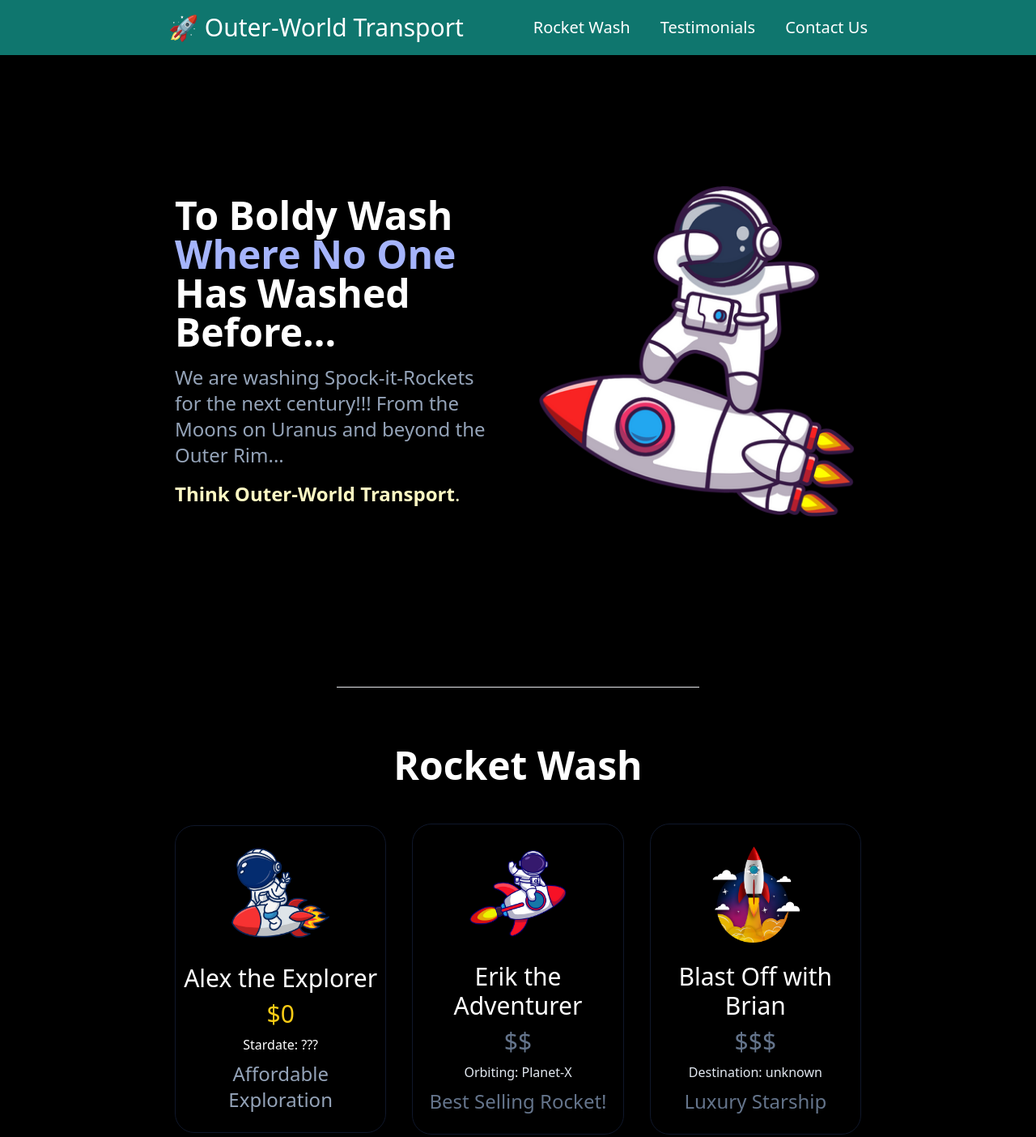
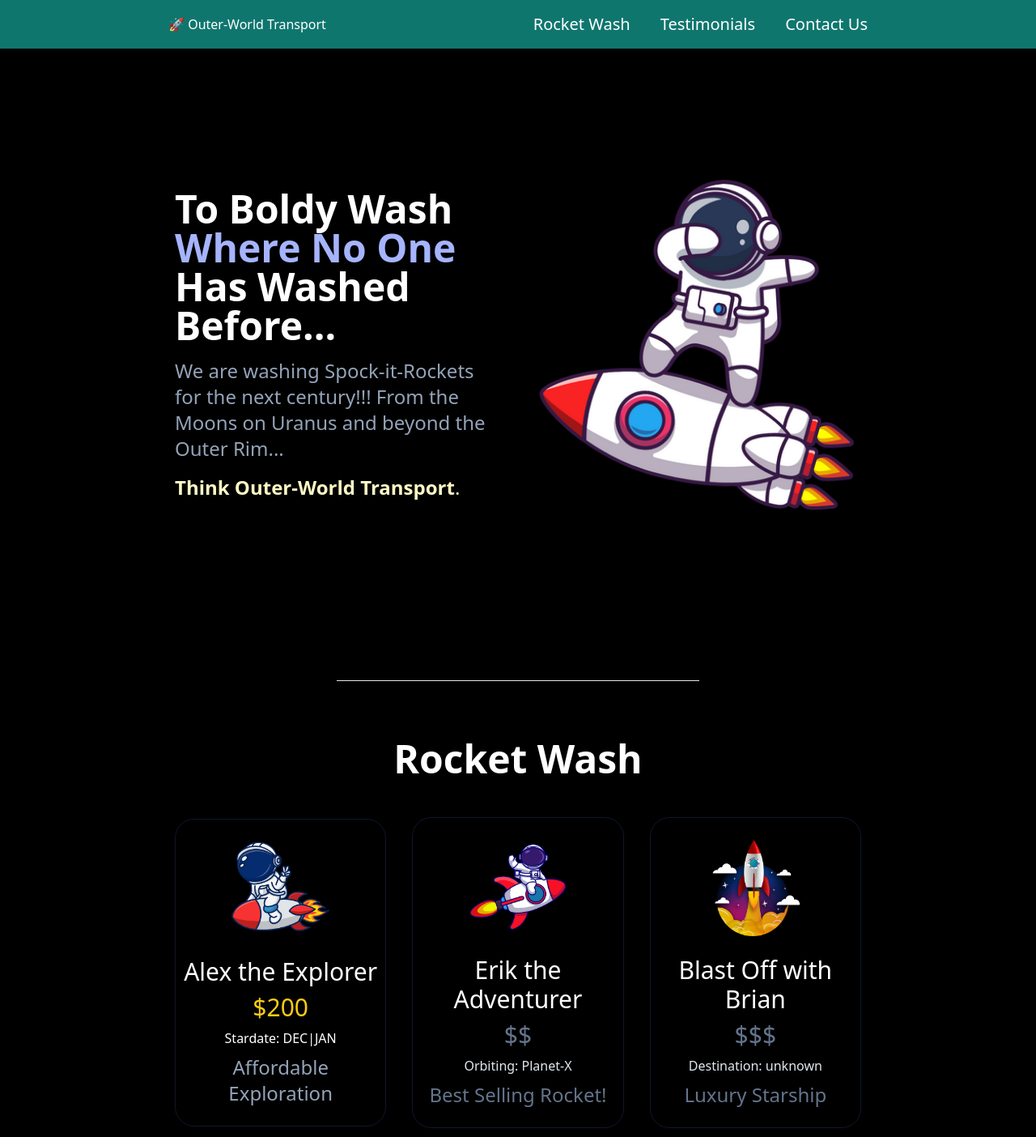
Before and after one commit to Erik-Varga/owt, a website: page build/index.html in a window 1280 px wide. Shown: the top 1404 px of the page at 81% size. Drawn offline with Linux system fonts and the light colour scheme.

Commit message:
update jan js

```diff
--- a/build/index.html
+++ b/build/index.html
@@ -16,7 +16,7 @@
     <!-- header -->
     <header class="sticky top-0 z-10 bg-teal-700 text-white">
       <section class="mx-auto flex max-w-4xl items-center justify-between p-4">
-        <h1 class="text-3xl font-medium">
+        <h1 class="text-1xl font-medium">
           <a href="#hero">🚀 Outer-World Transport</a>
         </h1>
         <div>
--- a/build/js/starDate.js
+++ b/build/js/starDate.js
@@ -5,6 +5,6 @@ const planetX = document.getElementById('planet-x');
 const planets = ['Mercury', 'Venus', 'Mars', 'Jupiter', 'Saturn', 'Neptune', 'Pluto', 'Planet-X'];
 const random = Math.floor(Math.random() * planets.length);
 
-washAmt.textContent = '0';
-starDate.textContent = 'Stardate: ???';
+washAmt.textContent = '200';
+starDate.textContent = 'Stardate: DEC|JAN';
 planetX.textContent = planets[random];
```
